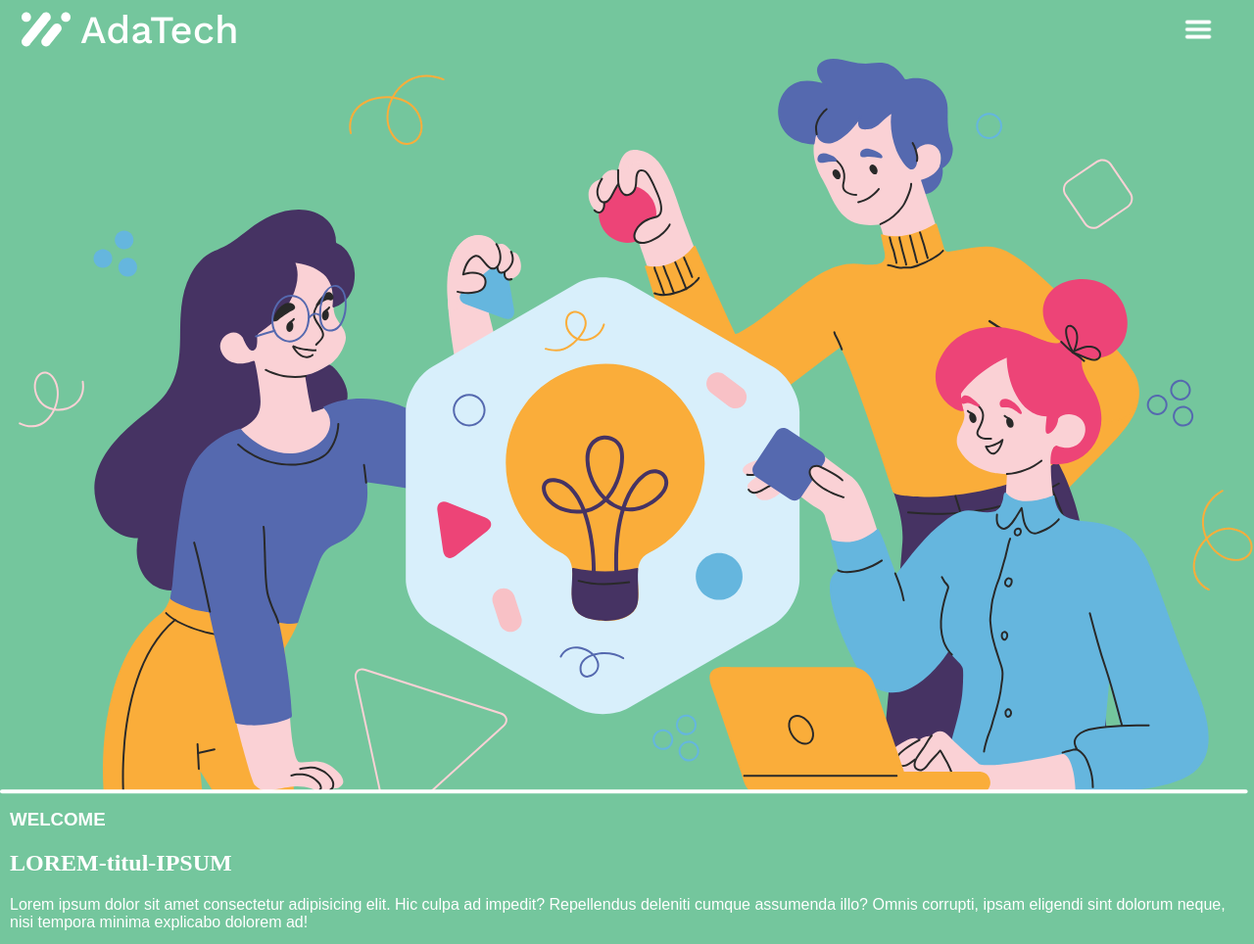
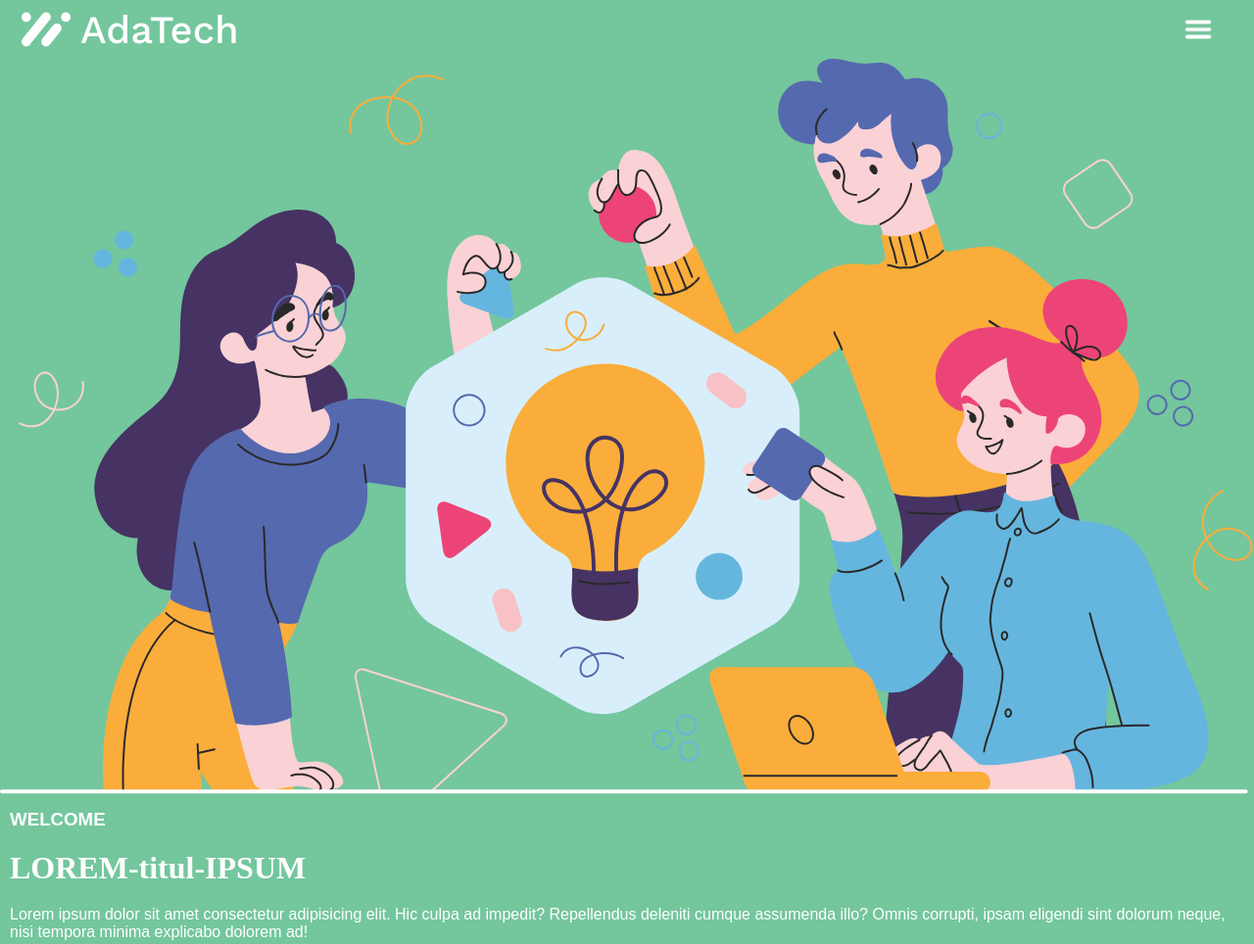
Before and after one commit to kendaltw/sername-project-promo-A-module-1-team-2, a plain HTML site: page index.html in a window 1280 px wide. Shown: the top 964 px of the page at 98% size. Drawn offline with nearby package versions, Linux system fonts and the light colour scheme.

Commit message:
fonts nothing

```diff
--- a/index.html
+++ b/index.html
@@ -35,7 +35,7 @@
         <div class="cosoverde">
             <img class="foto_idea" src="Recursos/Ada_Tech/1.svg" alt ="logo ideas">
             <h3 class="welcome">WELCOME</h3>
-            <h2 class="titulo2"> LOREM-titul-IPSUM</h2>
+            <h1 class="titulo2"> LOREM-titul-IPSUM</h1>
             <p class="titulo3">Lorem ipsum dolor sit amet consectetur adipisicing elit. Hic culpa ad impedit? Repellendus deleniti cumque assumenda
             illo? Omnis corrupti, ipsam eligendi sint dolorum neque, nisi tempora minima explicabo dolorem ad!</p>
 
--- a/styles/style.css
+++ b/styles/style.css
@@ -2,6 +2,14 @@
   --color-principal: #74c69d;
   --letra-principal: "Work Sans", sans-serif;
   --color-letra: white;
+}
+/*Fonts+sizes+colors*/
+* {
+  font-family: "Work Sans", serif;
+}
+.h1 {
+  font-size: 25%;
+
 }
 
 .cabecera {
```
